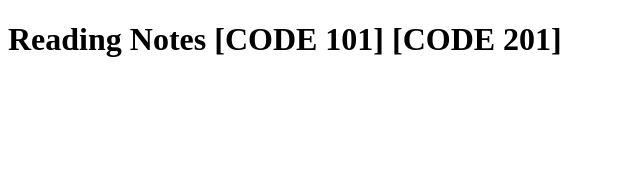
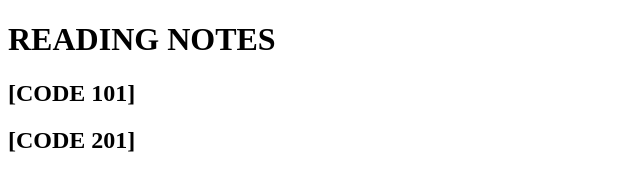
Before and after one commit to NiceNoise/reading-notes, a plain HTML site: page index.html in a window 1280 px wide. Shown: the whole page, without its empty margins (0-640 px from the left). Drawn offline with Linux system fonts and the light colour scheme.

Commit message:
Update index.html

```diff
--- a/index.html
+++ b/index.html
@@ -6,6 +6,8 @@
     <title>Reading-Notes</title>
 </head>
 <body>
-  <h1>Reading Notes [CODE 101] [CODE 201]</h1>
+  <h1>READING NOTES</h1>
+  <h2>[CODE 101]</h2>
+  <h2>[CODE 201]</h2>
 </body>
 </html>
```
